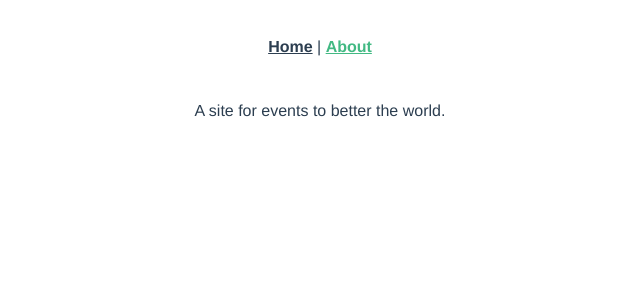
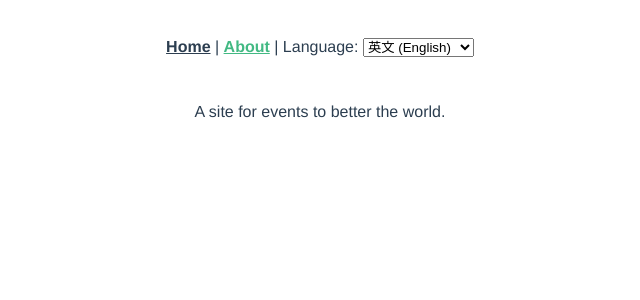
Before and after one commit to polinwei/vue3-world, a Vue app: page /about in a window 1280 px wide. Shown: the top 300 px of the page, without its empty margins (320-960 px from the left). Built offline with nearby package versions, Linux system fonts and the light colour scheme.

Commit message:
Multi Language : vue-i18n@next

```diff
--- a/package.json
+++ b/package.json
@@ -12,6 +12,7 @@
     "axois": "0.0.1-security",
     "core-js": "^3.6.5",
     "vue": "^3.0.0",
+    "vue-i18n": "^9.2.0-beta.13",
     "vue-router": "^4.0.0-0",
     "vuex": "^4.0.0-0"
   },
--- a/src/App.vue
+++ b/src/App.vue
@@ -1,7 +1,14 @@
 <template>
   <div id="nav">
     <router-link :to="{ name: 'EventList' }">Home</router-link> |
-    <router-link :to="{ name: 'About' }">About</router-link>
+    <router-link :to="{ name: 'About' }">About</router-link> |
+    <span id="lang">
+      <label for="locale">{{ $t('common.language') }}: </label>
+      <select v-model="$i18n.locale">
+        <option value="en-US">英文 (English)</option>
+        <option value="zh-TW">中文 (Chinese)</option>
+      </select>
+    </span>
   </div>
   <router-view />
 </template>
--- a/src/components/EventCard.vue
+++ b/src/components/EventCard.vue
@@ -1,7 +1,7 @@
 <template>
 <router-link class="event-link" :to="{ name: 'EventDetails', params: { id: event.id } }">
   <div class="event-card">
-    <h3>Event #{{ event.id }}</h3>
+    <h3> {{ $t('event.id') }} #{{ event.id }}</h3>
     <span>@{{ event.time }} on {{ event.date }}</span>
     <h4>{{ event.title }}</h4>
   </div>
--- /dev/null
+++ b/src/configs/index.js
@@ -0,0 +1,7 @@
+import locales from './locales'
+
+export default {
+
+  // locales configs
+  locales
+}
--- /dev/null
+++ b/src/configs/locales.js
@@ -0,0 +1,36 @@
+import enUS from '../translations/en-US'
+import zhTW from '../translations/zh-TW'
+
+const supported = ['en-US', 'zh-TW']
+let locale = 'en-US'
+
+try {
+  // get browser default language
+  //const { 0: browserLang } = navigator.language.split('-')
+  const browserLang = navigator.language
+
+  if (supported.includes(browserLang)) locale = browserLang
+} catch (e) {
+  console.log(e)
+}
+
+export default {
+  // current locale
+  locale,
+
+  // when translation is not available fallback to that locale
+  fallbackLocale: 'en-US',
+
+  // availabled locales for user selection
+  availableLocales: [{
+    code: 'en-US',
+    flag: 'us',
+    label: 'English',
+    messages: enUS
+  }, {
+    code: 'zh-TW',
+    flag: 'tw',
+    label: '中文-繁',
+    messages: zhTW
+  }]
+}
--- a/src/main.js
+++ b/src/main.js
@@ -2,5 +2,10 @@ import { createApp } from "vue";
 import App from "./App.vue";
 import router from "./router";
 import store from "./store";
+import i18n from './plugins/vue-i18n'
 
-createApp(App).use(store).use(router).mount("#app");
+createApp(App)
+  .use(store)
+  .use(router)
+  .use(i18n)
+  .mount("#app");
--- /dev/null
+++ b/src/plugins/vue-i18n.js
@@ -0,0 +1,26 @@
+import config from '../configs'
+import { createI18n } from 'vue-i18n'
+
+/**
+ * Vue 3 Translations
+ * https://vue-i18n.intlify.dev/installation.html#npm
+ */
+
+// 1. Ready translated locale messages
+// The structure of the locale message is the hierarchical object structure with each locale as the top property
+const { locale, availableLocales, fallbackLocale } = config.locales
+const messages = {}
+
+availableLocales.forEach((l) => { messages[l.code] = l.messages })
+
+
+// 2. Create i18n instance with options
+export const i18n = createI18n({
+  locale: locale, // set locale
+  fallbackLocale: fallbackLocale, // set fallback locale
+  messages, // set locale messages
+})
+
+i18n.locales = availableLocales
+
+export default i18n
--- /dev/null
+++ b/src/translations/en-US.js
@@ -0,0 +1,12 @@
+export default {
+  common: {
+    id: 'Id',
+    language: 'Language'
+  },
+  event: {
+    id: 'Event ID',
+    title: 'Title',
+    time: 'Time',
+    date: 'Date'
+  }
+}
--- /dev/null
+++ b/src/translations/zh-TW.js
@@ -0,0 +1,12 @@
+export default {
+  'common': {
+    'id': '編號',
+    'language': '語系'
+  },
+  'event': {
+    'id': '事件編號',
+    'title': '事件標題',
+    'time': '事件時間',
+    'date': '事件日期'
+  }
+}
```
Also changed, not shown: 1 other file (tests, documents, lock files or other folders).
